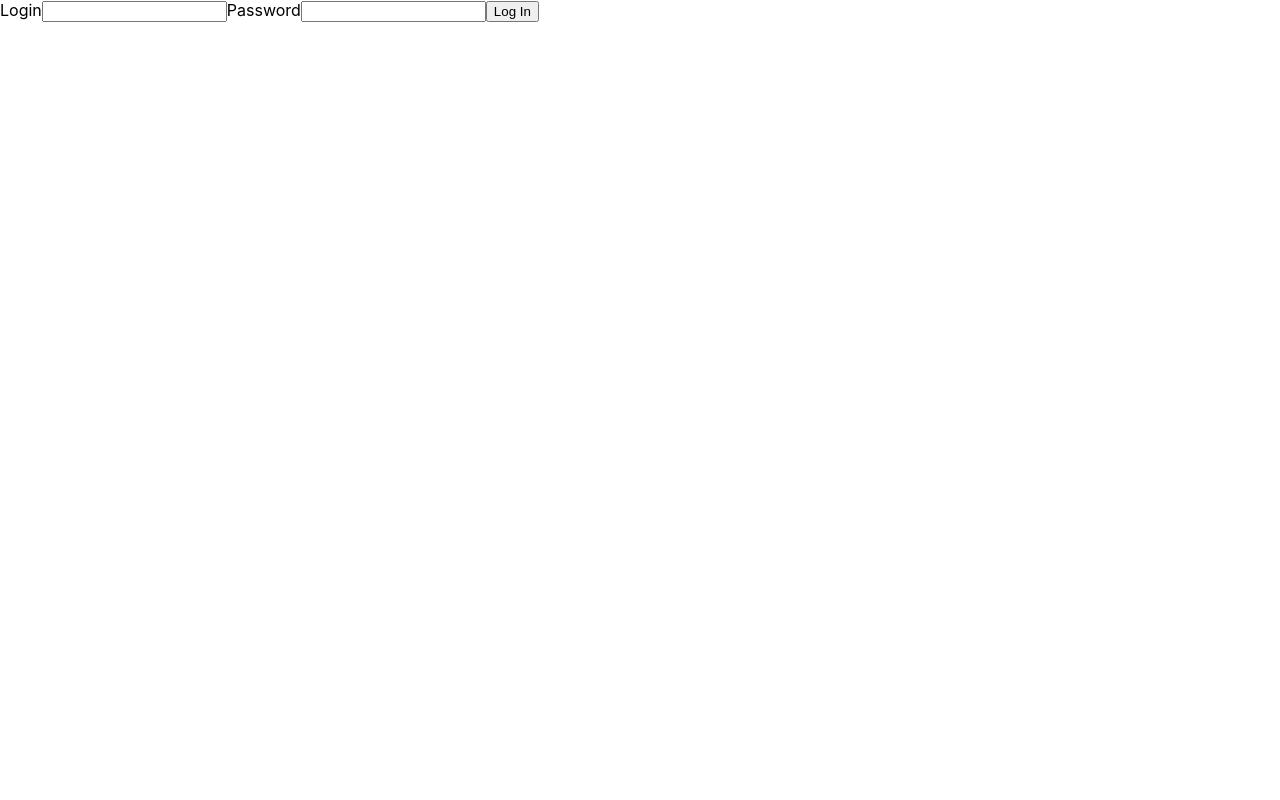
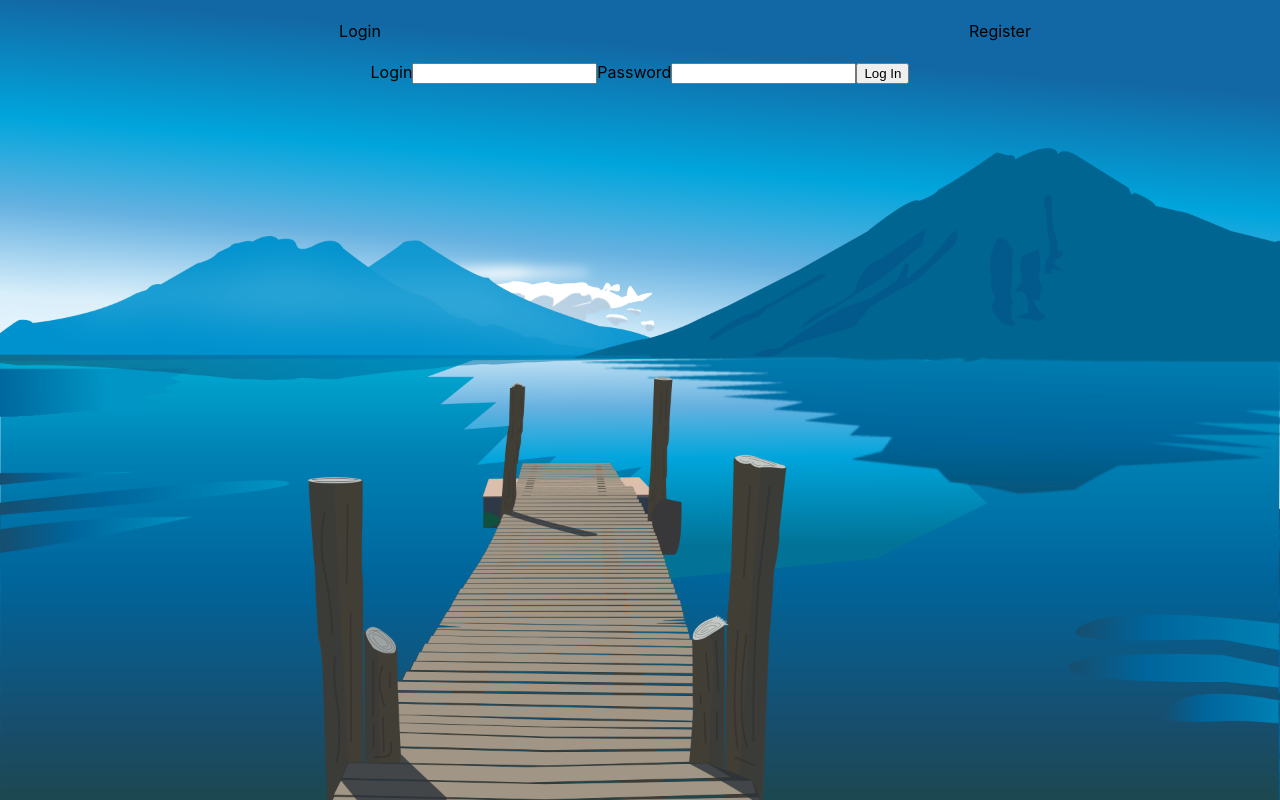
Before and after one commit to Vulpie/chat-app-with-bot, a React (Create React App) app: page / in a window 1280 px wide. Built offline with nearby package versions, Linux system fonts and the light colour scheme.

Commit message:
feat: add default screen

```diff
--- a/src/components/Main.js
+++ b/src/components/Main.js
@@ -2,19 +2,19 @@ import React, { useContext } from 'react'
 
 import MainDisplayUI from './ui/MainDisplayUI'
 import PanelUI from './ui/PanelUI'
-import LoginScreen from './ui/LoginScreen'
 import { UserContext } from '../contexts/UserContext'
+import DefaultScreen from './ui/DefaultScreen'
 
 const Main = () => {
 	const { user } = useContext(UserContext)
-	console.log('user', user)
+
 	const screen = (
 		<>
 			<PanelUI />
 			<MainDisplayUI />
 		</>
 	)
-	return user.isAuthenticated === true ? screen : <LoginScreen />
+	return user.isAuthenticated ? screen : <DefaultScreen />
 }
 
 export default Main
--- /dev/null
+++ b/src/components/ui/DefaultScreen.js
@@ -0,0 +1,44 @@
+import React, { useState, useEffect } from 'react'
+import LoginForm from './LoginForm'
+import RegisterForm from './RegisterForm'
+
+const VIEWS = {
+	LOGIN: 'login',
+	REGISTER: 'register',
+}
+
+const DefaultScreen = () => {
+	const [selectedScreen, setSelectedScreen] = useState(VIEWS.LOGIN)
+	const [view, setView] = useState()
+
+	useEffect(() => {
+		if (selectedScreen === VIEWS.LOGIN) {
+			setView(<LoginForm />)
+		} else if (selectedScreen === VIEWS.REGISTER) {
+			setView(<RegisterForm />)
+		}
+	}, [selectedScreen])
+	return (
+		<div className="ui__default-screen">
+			<div className="ui__default-screen_navbar">
+				<ul className="ui__default-screen_navbar_list">
+					<li
+						className="ui__default-screen_navbar_list_item"
+						onClick={() => setSelectedScreen(VIEWS.LOGIN)}
+					>
+						Login
+					</li>
+					<li
+						className="ui__default-screen_navbar_list_item"
+						onClick={() => setSelectedScreen(VIEWS.REGISTER)}
+					>
+						Register
+					</li>
+				</ul>
+			</div>
+			{view}
+		</div>
+	)
+}
+
+export default DefaultScreen
--- a/src/components/ui/LoginScreen.js
+++ b/src/components/ui/LoginForm.js
@@ -1,7 +1,7 @@
 import React, { useState, useContext } from 'react'
 import { UserContext } from '../../contexts/UserContext'
 
-const LoginScreen = () => {
+const LoginForm = () => {
 	const [login, setLogin] = useState('')
 	const [password, setPassword] = useState('')
 	const { dispatch: userDispatch } = useContext(UserContext)
@@ -44,4 +44,4 @@ const LoginScreen = () => {
 	)
 }
 
-export default LoginScreen
+export default LoginForm
--- /dev/null
+++ b/src/components/ui/RegisterForm.js
@@ -0,0 +1,7 @@
+import React from 'react'
+
+const RegisterForm = () => {
+	return <div>Register Form</div>
+}
+
+export default RegisterForm
--- a/src/scss/App.scss
+++ b/src/scss/App.scss
@@ -21,6 +21,27 @@
 		flex-direction: column-reverse;
 		&_message-list {
 			background-color: rgb(255, 223, 223);
+		}
+	}
+
+	&__default-screen {
+		width: 100%;
+		height: 100%;
+		background-image: url('../assets/default.png');
+		background-repeat: no-repeat;
+		background-size: cover;
+		&_navbar {
+			width: 100%;
+			&_list {
+				list-style-type: none;
+				width: 100%;
+				display: flex;
+				&_item {
+					width: 50%;
+					height: fit-content;
+					padding: 5px;
+				}
+			}
 		}
 	}
 }
```
Also changed, not shown: src/assets/default.png (added).
